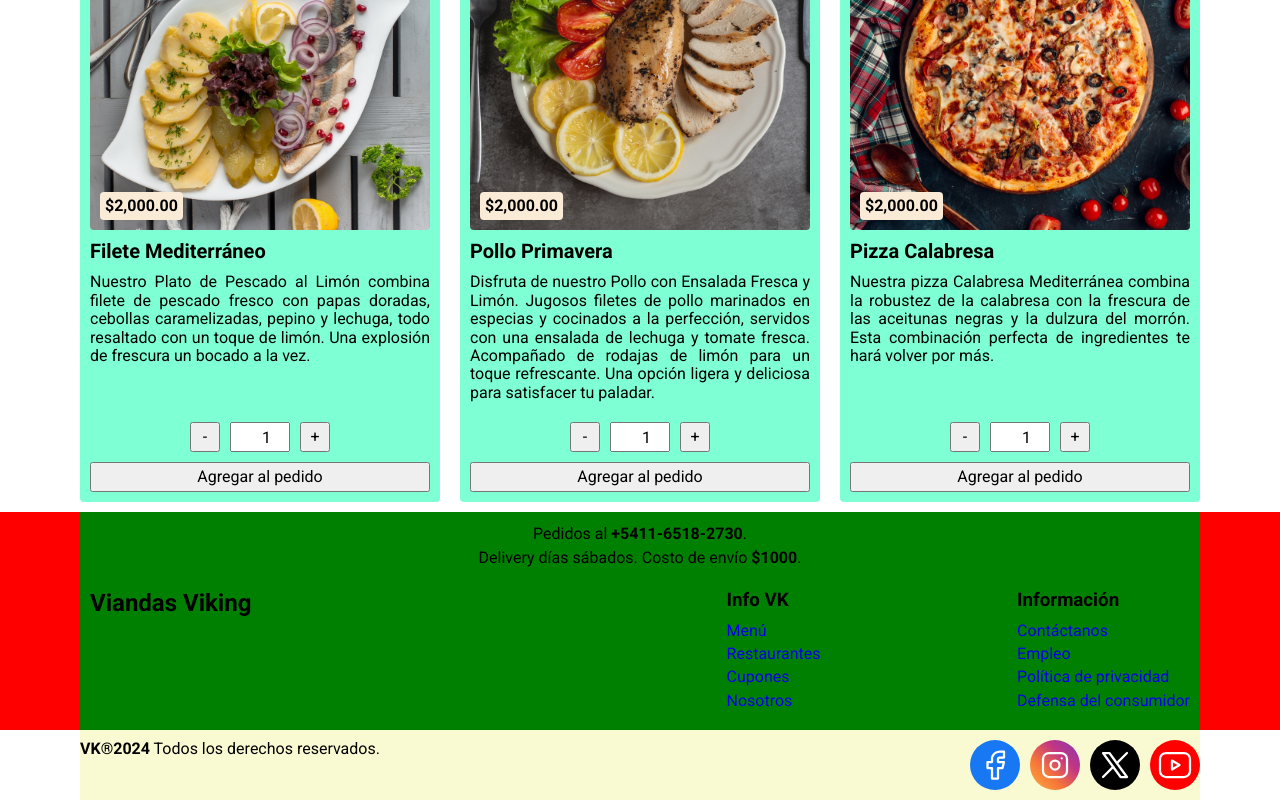
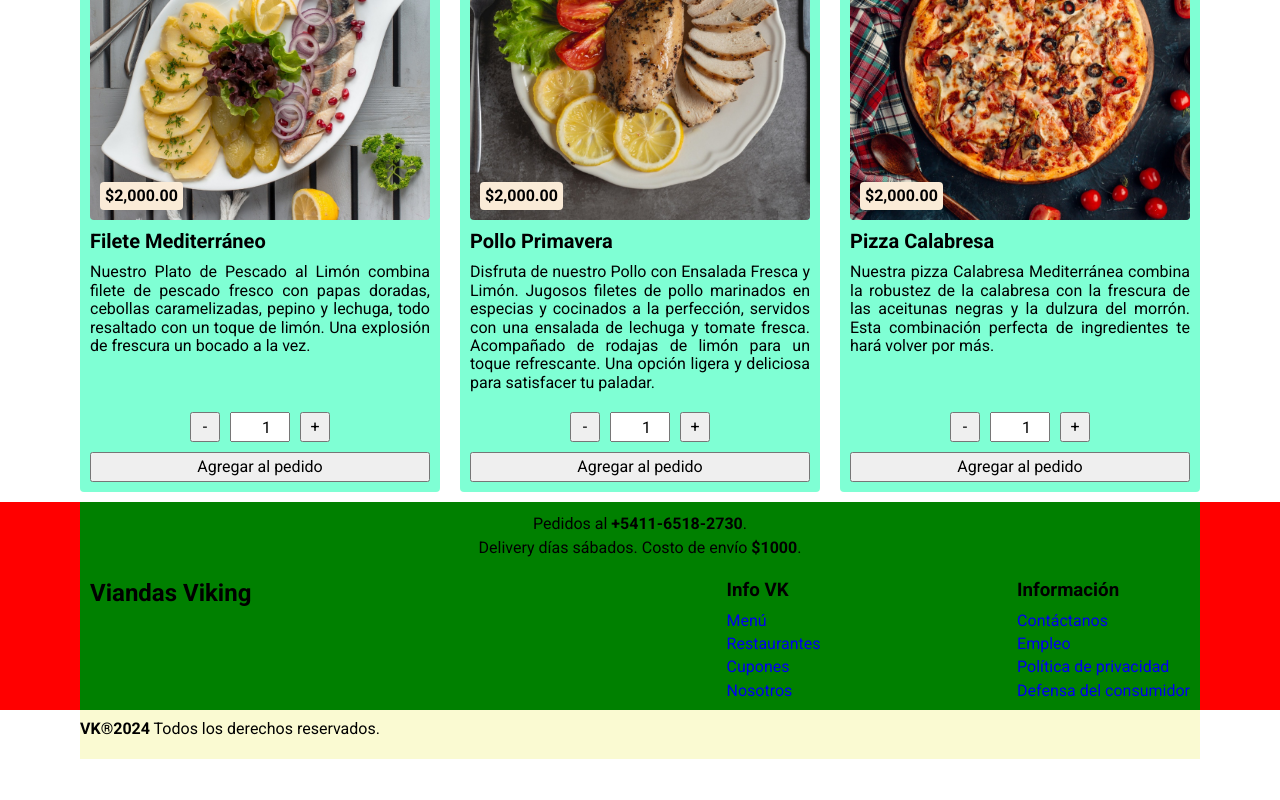
Before and after one commit to WalterAurelio/vite-viandas-practica, a React (Vite) app: page / in a window 1280 px wide. Shown: the part 903-1703 px from the top of the page. After the commit the page ends 1662 px from the top, so only its background shows below. Built offline with nearby package versions, Linux system fonts and the light colour scheme; a web font is replaced by a local one.

Commit message:
Se organizaron los estilos en archivos separados de acuerdo al layout de la página.

```diff
--- a/src/App.jsx
+++ b/src/App.jsx
@@ -50,9 +50,7 @@ function App() {
     <CarritoContext.Provider value={{ agregarACarrito, eliminarDeCarrito }}>
       <EntradaContext.Provider value={entrada}>
 
-        <div ref={ref} className='container-aux'>
-        </div>
-
+        <div ref={ref} className='container-aux'></div>
         <header className='header'>
           <div className='container-header'>
             <div className={`container-logo ${isVisible ? '' : 'is-scrolled'}`.trimEnd()}>
@@ -71,11 +69,10 @@ function App() {
             </nav>
 
             <Carrito listaCarrito={listaCarrito} />
-
           </div>
         </header>
 
-        <main>
+        <main className='main'>
           {/* <ImageCarousel /> */}
           <ListaPlatos listaPlatos={listaPlatos} />
         </main>
--- a/src/scss/components/_HamburguerMenu.scss
+++ b/src/scss/components/_HamburguerMenu.scss
@@ -2,11 +2,14 @@
   display: none;
   cursor: pointer;
   border: none;
-  background: lightblue;
   z-index: 3;
   width: 5rem;
   height: 5rem;
   padding: 1rem;
+
+  &:hover {
+    background-color: blue;
+  }
 
   .bar, &::before, &::after {
     content: '';
--- a/src/scss/components/_ListaPlatos.scss
+++ b/src/scss/components/_ListaPlatos.scss
@@ -5,5 +5,10 @@
   column-gap: 2rem;
   row-gap: 1rem;
   max-width: 112rem; // 36rem cada card + 2 * 2rem column gap
-  margin: 1rem auto 0;
+  margin: 0 auto;
+  padding: 0 1rem;
+
+  @media (min-width: 1200px) {
+    padding: unset;
+  }
 }
--- a/src/scss/components/_SearchBar.scss
+++ b/src/scss/components/_SearchBar.scss
@@ -2,13 +2,8 @@
   display: flex;
   height: 3rem;
 
-  .input,
-  .boton {
+  .input {
     border: none;
-    background-color: bisque;
-  }
-
-  .input {
     outline: none;
     padding-left: 2rem;
     height: 5rem;
@@ -25,10 +20,16 @@
   }
 
   .boton {
-    height: 3rem;
-    width: 3rem;
-    border-radius: 4px;
-    margin-left: 1rem;
+    border: none;
+    z-index: 1;
+    height: 5rem;
+    width: 5rem;
+    position: relative;
+    top: -1rem;
+
+    &:hover {
+      background-color: blue;
+    }
   }
 
   // Código para remover la X del input
@@ -75,7 +76,9 @@
     .boton {
       border-radius: 0 2rem 2rem 0;
       padding-right: 2rem;
-      margin-left: unset;
+      height: 3rem;
+      width: 3rem;
+      position: unset;
     }
 
     // Código para remover la X del input
--- a/src/scss/layout/_app.scss
+++ b/src/scss/layout/_app.scss
@@ -1,4 +1,4 @@
-.container-logo {
+/* .container-logo {
   position: fixed;
   top: 0;
   left: 0;
@@ -11,16 +11,16 @@
   .logo {
     font-size: $secondSize;
   }
-}
+} */
 
-.header {
+/* .header {
   background-color: lightseagreen;
   position: sticky;
   top: 0;
   z-index: 1;
-}
+} */
 
-.container-header {
+/* .container-header {
   display: flex;
   align-items: center;
   max-width: 112rem;
@@ -48,17 +48,17 @@
       }
     }
   }
-}
+} */
 
-@media (min-width: 768px) {
+/* @media (min-width: 768px) {
   .container-logo {
     position: unset;
     height: unset;
     margin-left: auto;
   }
-}
+} */
 
-@media (min-width: 1200px) {
+/* @media (min-width: 1200px) {
   .container-aux {
     height: 10rem;
     background-color: palevioletred;
@@ -104,13 +104,13 @@
       justify-content: space-around;
     }
   }
-}
+} */
 
-main {
+.main {
   padding: 1rem 0;
 }
 
-.container-infocontacto {
+/* .container-infocontacto {
   background-color: red;
 
   .info-delivery,
@@ -130,9 +130,9 @@ main {
     }
   }
 
-}
+} */
 
-.info-contacto {
+/* .info-contacto {
   h2 {
     margin-bottom: 2rem;
   }
@@ -160,9 +160,9 @@ main {
       margin-top: 2rem;
     }
   }
-}
+} */
 
-@media (min-width: 360px) {
+/* @media (min-width: 360px) {
   .info-contacto {
     display: grid;
     grid-template-columns: 40% auto;
@@ -176,9 +176,9 @@ main {
       margin-left: auto;
     }
   }
-}
+} */
 
-@media (min-width: 540px) {
+/* @media (min-width: 540px) {
   .info-contacto {
     grid-template-columns: 40% auto auto;
 
@@ -189,19 +189,23 @@ main {
 
     .container-lista {
       margin-left: auto;
+
+      .lista {
+        margin-bottom: unset;
+      }
     }
   }
-}
+} */
 
-@media (min-width: 1200px) {
+/* @media (min-width: 1200px) {
   .info-delivery,
   .info-contacto {
     max-width: 112rem;
     margin: 0 auto;
   }
-}
+} */
 
-.container-footer {
+/* .container-footer {
   background-color: lightgoldenrodyellow;
   padding: 1rem 0;
 
@@ -211,7 +215,8 @@ main {
   }
 
   .container-redessociales {
-    display: flex;
+    // display: flex;
+    display: none;
     justify-content: space-evenly;
   }
 
@@ -224,9 +229,9 @@ main {
     align-items: center;
     justify-content: center;
   }
-}
+} */
 
-.red-social {
+/* .red-social {
   &.fb {
     background-color: #1877f2;
   }
@@ -242,9 +247,9 @@ main {
   &.tw {
     background-color: #000;
   }
-}
+} */
 
-@media (min-width: 540px) {
+/* @media (min-width: 540px) {
   .container-footer {
     .container-redessociales {
       justify-content: center;
@@ -258,20 +263,20 @@ main {
       }
     }
   }
-}
+} */
 
-@media (min-width: 768px) {
+/* @media (min-width: 768px) {
   .container-footer {
     display: flex;
     justify-content: space-between;
     padding: 1rem;
   }
-}
+} */
 
-@media (min-width: 1200px) {
+/* @media (min-width: 1200px) {
   .container-footer {
     padding: 1rem 0;
     max-width: 112rem;
     margin: 0 auto;
   }
-}
+} */
--- /dev/null
+++ b/src/scss/layout/_footer.scss
@@ -0,0 +1,75 @@
+.container-footer {
+  background-color: lightgoldenrodyellow;
+  padding: 1rem 0;
+
+  p {
+    text-align: center;
+    margin-bottom: 1rem;
+  }
+
+  .container-redessociales {
+    // display: flex;
+    display: none;
+    justify-content: space-evenly;
+  }
+
+  .red-social {
+    background-color: red;
+    width: 5rem;
+    height: 5rem;
+    border-radius: 50%;
+    display: flex;
+    align-items: center;
+    justify-content: center;
+  }
+}
+
+.red-social {
+  &.fb {
+    background-color: #1877f2;
+  }
+
+  &.ig {
+    background-image: linear-gradient(45deg, #fcaf45, #f77737, #c13584, #833ab4);
+  }
+
+  &.yt {
+    background-color: #ff0000;
+  }
+
+  &.tw {
+    background-color: #000;
+  }
+}
+
+@media (min-width: 540px) {
+  .container-footer {
+    .container-redessociales {
+      justify-content: center;
+
+      .red-social {
+        margin-right: 1rem;
+
+        &:last-child {
+          margin-right: unset;
+        }
+      }
+    }
+  }
+}
+
+@media (min-width: 768px) {
+  .container-footer {
+    display: flex;
+    justify-content: space-between;
+    padding: 1rem;
+  }
+}
+
+@media (min-width: 1200px) {
+  .container-footer {
+    padding: 1rem 0;
+    max-width: 112rem;
+    margin: 0 auto;
+  }
+}
--- /dev/null
+++ b/src/scss/layout/_header.scss
@@ -0,0 +1,103 @@
+.header {
+  background-color: lightseagreen;
+  position: sticky;
+  top: 0;
+  z-index: 1;
+}
+
+.container-header {
+  display: flex;
+  align-items: center;
+  max-width: 112rem;
+  margin: 0 auto;
+  background-color: red;
+  position: relative;
+
+  .navbar-desktop {
+    display: none;
+
+    a {
+      text-decoration: none;
+      color: #000;
+      background-color: greenyellow;
+      padding-bottom: 1rem;
+      padding-top: 1rem;
+      height: 5rem;
+      display: flex;
+      align-items: center;
+      justify-content: center;
+      width: 100%;
+
+      &:hover {
+        background-color: blue;
+      }
+    }
+  }
+}
+
+.container-logo {
+  position: fixed;
+  top: 0;
+  left: 0;
+  right: 0;
+  height: 5rem;
+  display: flex;
+  justify-content: center;
+  align-items: center;
+
+  .logo {
+    font-size: $secondSize;
+  }
+}
+
+@media (min-width: 768px) {
+  .container-logo {
+    position: unset;
+    height: unset;
+    margin-left: auto;
+  }
+}
+
+@media (min-width: 1200px) {
+  .container-aux {
+    height: 10rem;
+    background-color: palevioletred;
+  }
+
+  .container-logo {
+    position: absolute;
+    height: 5rem;
+    width: 5rem;
+    right: 45%;
+    top: -7.5rem;
+    background-color: green;
+    transition: $transitionTime;
+
+    .logo {
+      font-size: 5rem;
+      transition: $transitionTime;
+    }
+
+    &.is-scrolled {
+      right: 100%;
+      top: 0;
+
+      .logo {
+        font-size: 2rem;
+      }
+    }
+  }
+
+  .container-header {
+    height: 5rem;
+    justify-content: space-evenly;
+    align-items: flex-end;
+    padding: unset;
+
+    .navbar-desktop {
+      width: 42rem;
+      display: flex;
+      justify-content: space-around;
+    }
+  }
+}
--- /dev/null
+++ b/src/scss/layout/_infoContacto.scss
@@ -0,0 +1,94 @@
+.container-infocontacto {
+  background-color: red;
+
+  .info-delivery,
+  .info-contacto {
+    background-color: green;
+    padding: 1rem;
+  }
+
+  .info-delivery {
+    display: flex;
+    flex-direction: column;
+    align-items: center;
+
+    p {
+      text-align: center;
+      line-height: 1.5;
+    }
+  }
+
+}
+
+.info-contacto {
+  h2 {
+    margin-bottom: 2rem;
+  }
+
+  .container-lista {
+    .lista {
+      list-style: none;
+      padding: 0;
+      margin: 1rem 0;
+    }
+
+    li {
+      margin-bottom: 0.5rem;
+
+      &:last-of-type {
+        margin-bottom: unset;
+      }
+    }
+
+    a {
+      text-decoration: none;
+    }
+
+    &:last-of-type {
+      margin-top: 2rem;
+    }
+  }
+}
+
+@media (min-width: 360px) {
+  .info-contacto {
+    display: grid;
+    grid-template-columns: 40% auto;
+
+    h2 {
+      grid-column: 1 / 3;
+    }
+
+    .container-lista:last-of-type {
+      margin-top: unset;
+      margin-left: auto;
+    }
+  }
+}
+
+@media (min-width: 540px) {
+  .info-contacto {
+    grid-template-columns: 40% auto auto;
+
+    h2 {
+      grid-column: unset;
+      margin-bottom: unset;
+    }
+
+    .container-lista {
+      margin-left: auto;
+
+      .lista {
+        margin-bottom: unset;
+      }
+    }
+  }
+}
+
+@media (min-width: 1200px) {
+  .info-delivery,
+  .info-contacto {
+    max-width: 112rem;
+    margin: 0 auto;
+  }
+}
--- a/src/scss/main.scss
+++ b/src/scss/main.scss
@@ -5,7 +5,8 @@
 @import "base/mixins";
 @import "base/globales";
 
-@import "layout/app";
+// Componentes
+
 @import "components/ArticuloCarrito";
 @import "components/Carrito";
 @import "components/HamburguerMenu";
@@ -13,4 +14,11 @@
 @import "components/ImagenCarousel";
 @import "components/ListaPlatos";
 @import "components/PlatoCard";
-@import "components/SearchBar"
+@import "components/SearchBar";
+
+// Layout
+
+@import "layout/app";
+@import "layout/footer";
+@import "layout/header";
+@import "layout/infoContacto";
```
